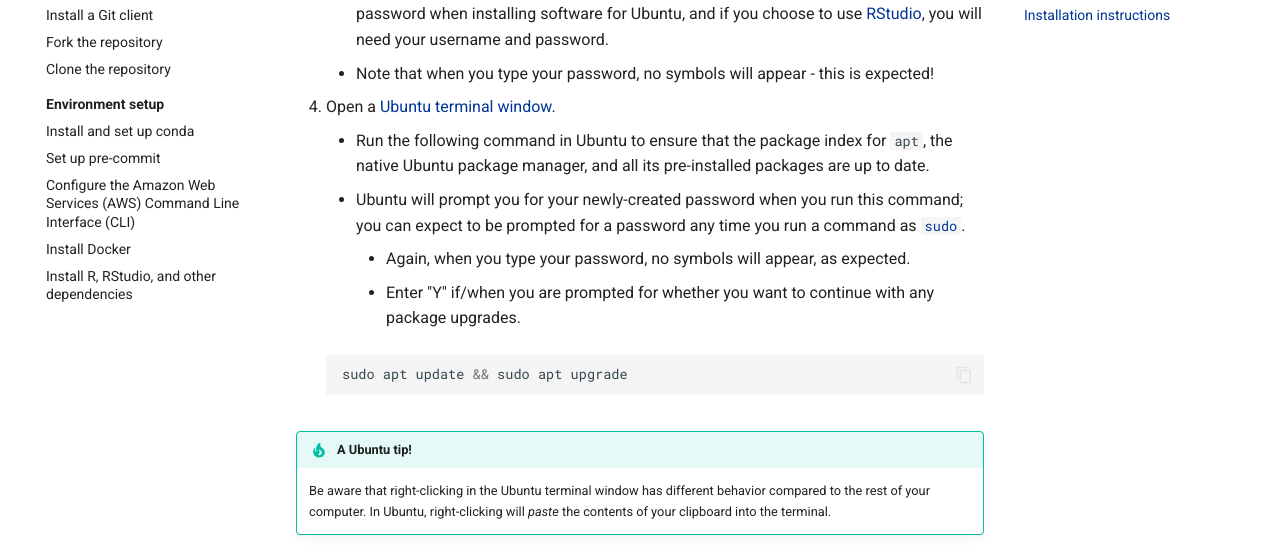
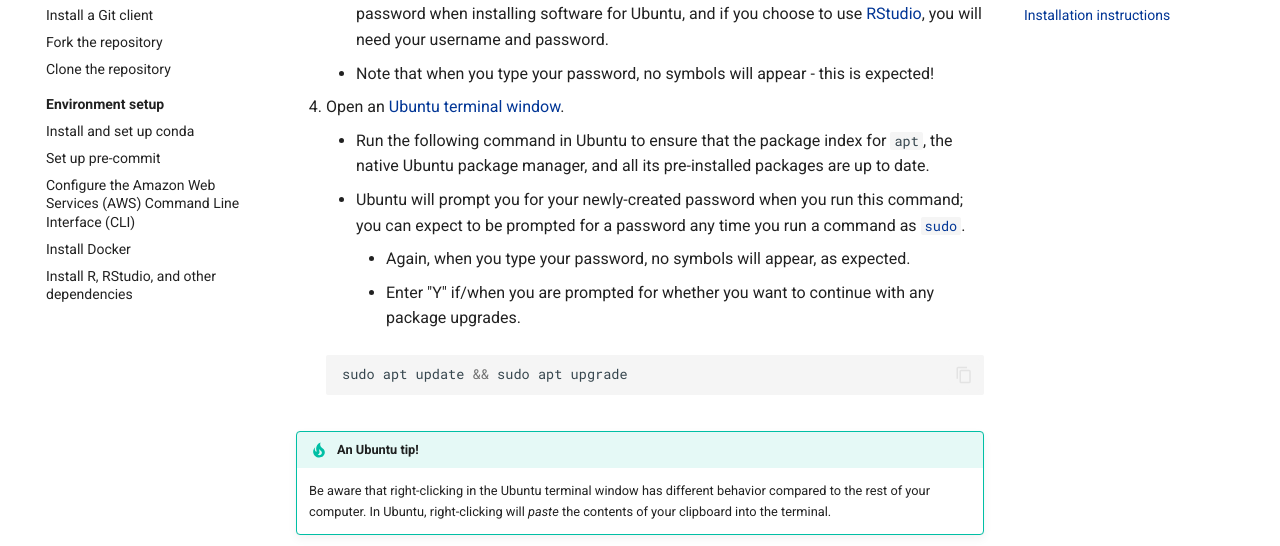
Before and after one commit to AlexsLemonade/OpenScPCA-analysis, an MkDocs documentation site: the page built from docs/technical-setup/install-wsl2.md, in a window 1280 px wide and 900 px high, scrolled down 1239 px. Shown: the part 184-730 px from the top of the window. Built offline with MkDocs 1.6.1 and Material for MkDocs 9.7.7, drawn with Linux system fonts in a browser that asks for light colours.

Commit message:
Apply suggestions from code review
Co-authored-by: Joshua Shapiro <josh.shapiro@ccdatalab.org>

````diff
--- a/docs/technical-setup/install-wsl2.md
+++ b/docs/technical-setup/install-wsl2.md
@@ -44,7 +44,7 @@ Open it by clicking "Run as administrator".
     You will need to use your password when installing software for Ubuntu, and if you choose to use [RStudio](environment-setup/install-r-rstudio.md#using-the-rstudio-server), you will need your username and password.
     - Note that when you type your password, no symbols will appear - this is expected!
 
-1. Open a [Ubuntu terminal window](../software-platforms/general-tools/using-the-terminal.md#accessing-the-terminal-on-wsl2-on-windows).
+1. Open an [Ubuntu terminal window](../software-platforms/general-tools/using-the-terminal.md#accessing-the-terminal-on-wsl2-on-windows).
 
     - Run the following command in Ubuntu to ensure that the package index for `apt`, the native Ubuntu package manager, and all its pre-installed packages are up to date.
     - Ubuntu will prompt you for your newly-created password when you run this command; you can expect to be prompted for a password any time you run a command as [`sudo`](https://www.pluralsight.com/resources/blog/cloud/linux-commands-for-beginners-sudo).
@@ -56,6 +56,6 @@ Open it by clicking "Run as administrator".
     ```
 
 
-!!! tip "A Ubuntu tip!"
+!!! tip "An Ubuntu tip!"
     Be aware that right-clicking in the Ubuntu terminal window has different behavior compared to the rest of your computer.
     In Ubuntu, right-clicking will _paste_ the contents of your clipboard into the terminal.
````
Also changed, not shown: docs/software-platforms/general-tools/using-the-terminal.md (+1 -1 lines).
